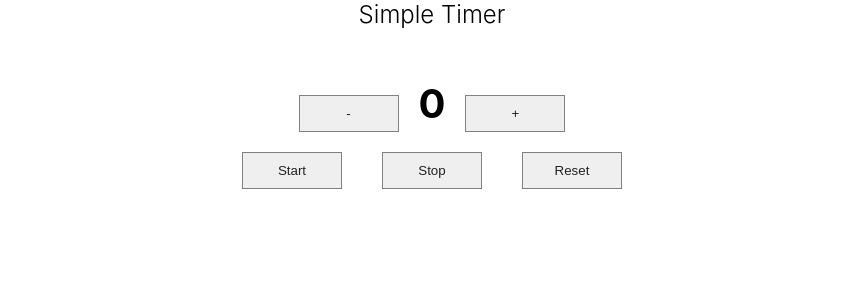
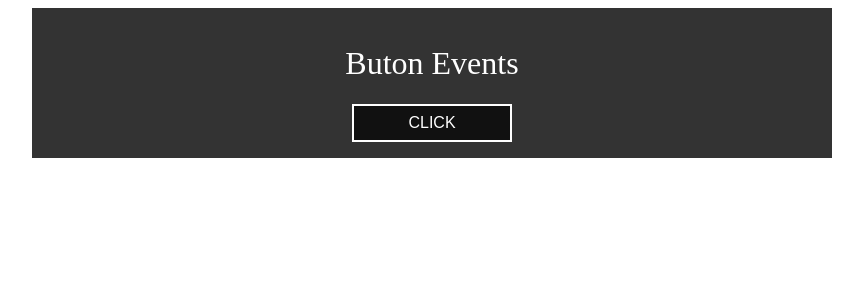
Before and after one commit to nezam0003/React-JS, a React (Create React App) app in the folder Stack-Learner/my-app-two/: page / in a window 1280 px wide. Shown: the top 300 px of the page, without its empty margins (208-1071 px from the left). Built offline with nearby package versions, Linux system fonts and the light colour scheme.

Commit message:
General concept of event in React JS

```diff
--- /dev/null
+++ b/Stack-Learner/my-app-two/src/Events/App.jsx
@@ -0,0 +1,17 @@
+import React, { Component } from "react";
+import classes from "./App.module.css";
+export default class App extends Component {
+  buttonClickEventHandler = (e) => {
+    console.log(e);
+  };
+  render() {
+    return (
+      <div className={classes.wrapper}>
+        <h1 className={classes.title}>Buton Events</h1>
+        <button className={classes.btn} onClick={this.buttonClickEventHandler}>
+          click
+        </button>
+      </div>
+    );
+  }
+}
--- /dev/null
+++ b/Stack-Learner/my-app-two/src/Events/App.module.css
@@ -0,0 +1,29 @@
+.wrapper {
+  max-width: 60vw;
+  margin: 0 auto;
+  background: #333;
+  padding: 1rem;
+  color: #fff;
+  text-align: center;
+}
+.title {
+  font-weight: 500;
+  font-size: 2rem;
+}
+.btn {
+  border: none;
+  outline: none;
+  width: 10rem;
+  padding: 0.5rem;
+  color: #fff;
+  background: #111;
+  border: 2px solid #fff;
+  font-size: 1rem;
+  text-transform: uppercase;
+  cursor: pointer;
+  transition: all 0.3s ease-in-out;
+}
+.btn:hover {
+  background: green;
+  transform: scaleX(0.97);
+}
--- a/Stack-Learner/my-app-two/src/index.js
+++ b/Stack-Learner/my-app-two/src/index.js
@@ -1,9 +1,10 @@
 import React from "react";
 import ReactDOM from "react-dom";
-import "./index.css";
+// import "./index.css";
 // import App from "./Components/App";
-import App from "./State/App";
-import reportWebVitals from "./reportWebVitals";
+// import App from "./State/App";
+import App from "./Events/App";
+// import reportWebVitals from "./reportWebVitals";
 
 ReactDOM.render(
   <React.StrictMode>
@@ -15,4 +16,4 @@ ReactDOM.render(
 // If you want to start measuring performance in your app, pass a function
 // to log results (for example: reportWebVitals(console.log))
 // or send to an analytics endpoint. Learn more: https://bit.ly/CRA-vitals
-reportWebVitals();
+// reportWebVitals();
```
